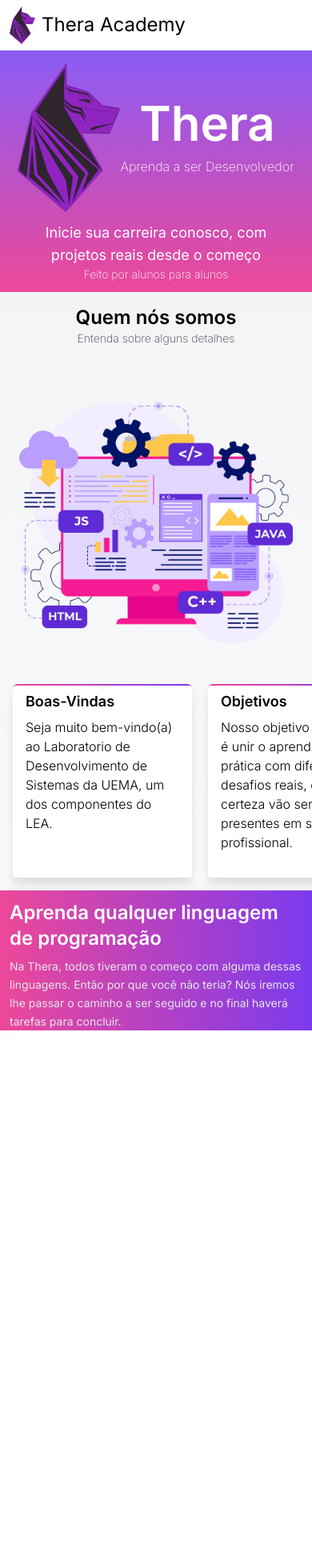
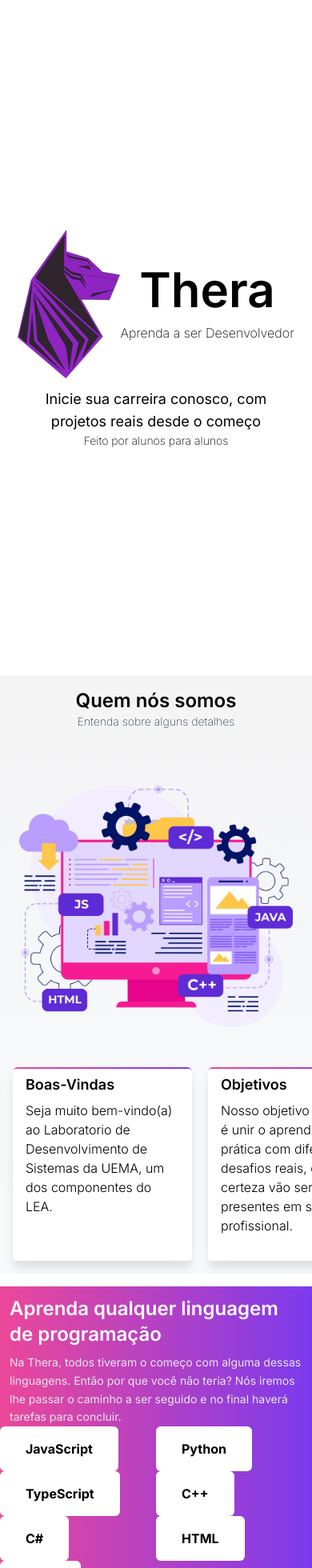
Before and after one commit to theralab/Site-Thera, a Next.js app in the folder my-app/: page / in a window 390 px wide. Shown: the top 1960 px of the page at 80% size. Before the commit the page ends 1288 px from the top, so only its background shows below. Built offline with nearby package versions, Linux system fonts and the light colour scheme.

Commit message:
modificações grandes no design
precisa de refatoração nas partes modificadas e colocar as
funcionalidades para mobile, esta com erro para importar os Assets mas
por enquanto ainda não está quebrando

```diff
--- a/my-app/src/app/components/BusinessCard/Card.jsx
+++ b/my-app/src/app/components/BusinessCard/Card.jsx
@@ -1,7 +1,7 @@
 export default function Card({ title, description }) {
 
   return (
-    <div className="row-span-2 col-span-1 pt-0.5 drop-shadow-xl bg-gradient-to-r from-pink-500 to-violet-600 duration-300 rounded-md ">
+    <div className="pt-0.5 snap-center drop-shadow-xl bg-gradient-to-r from-pink-500 to-violet-600 duration-300 rounded-md ">
       <div className="bg-white pb-8 rounded px-4 pt-1.5 h-full">
         <p className="font-semibold text-lg mb-1.5">{title}</p>
         <p className="font-light lg:w-full w-48">{description}</p>
--- a/my-app/src/app/components/BusinessCard/DivCards.jsx
+++ b/my-app/src/app/components/BusinessCard/DivCards.jsx
@@ -2,7 +2,7 @@ import Card from "./Card";
 
 export default function DivCards() {
   return (
-    <div className="grid-cols-4 flex p-4 gap-x-5 overflow-scroll">
+    <div className="flex mb-4 flex-row scroll-smooth sm:scroll-auto p-4 gap-x-5 overflow-scroll snap-x">
       <Card
         title="Boas-Vindas"
         description="Seja muito bem-vindo(a) ao Laboratorio
--- /dev/null
+++ b/my-app/src/app/components/LanguagesGrid/Language.jsx
@@ -0,0 +1,9 @@
+export default function Language({ symbol, name }) {
+
+  return (
+    <div className="rounded-md col-span-1 row-span-1 flex px-8 py-4 bg-white w-min text-black font-bold">
+      <image src={{ symbol }} alt={name} />
+      <span>{name}</span>
+    </div>
+  )
+}
--- /dev/null
+++ b/my-app/src/app/components/LanguagesGrid/LanguagesGrid.jsx
@@ -0,0 +1,22 @@
+import Language from "./Language";
+import JS from "../../assets/language-js.png"
+import PY from "../../assets/language-python.png"
+import TS from "../../assets/language-ts.png"
+import CPP from "../../assets/language-cpp.png"
+import CS from "../../assets/language-cs.png"
+import HTML from "../../assets/language-html.png"
+import JAVA from "../../assets/springboot.svg"
+
+export default function LanguagesGrid() {
+  return (
+    <div className="grid grid-cols-2 grid-flow-row">
+      <Language name="JavaScript" symbol={JS} />
+      <Language name="Python" symbol={PY} />
+      <Language name="TypeScript" symbol={TS} />
+      <Language name="C++" symbol={CPP} />
+      <Language name="C#" symbol={CS} />
+      <Language name="HTML" symbol={HTML} />
+      <Language name="Java" symbol={JAVA} />
+    </div>
+  )
+}
--- a/my-app/src/app/components/home/Presentation.js
+++ b/my-app/src/app/components/home/Presentation.js
@@ -1,6 +1,8 @@
+import LanguagesGrid from "../LanguagesGrid/LanguagesGrid";
+
 export default function Presentation() {
   return (
-    <div className="flex flex-col text-white bg-gradient-to-r from-pink-500 to-violet-600">
+    <div className="flex flex-col h-screen text-white bg-gradient-to-r from-pink-500 to-violet-600">
       {/* TODO: Encontrar melhor organização para os textos (formatação) */}
       <div className="mx-3 mt-3">
         <span className="text-2xl font-semibold">
@@ -13,7 +15,8 @@ export default function Presentation() {
         </p>
       </div>
       <div>
-      {/* TODO: Grid com as imagens das linguagens de programação */}
+        {/* TODO: Grid com as imagens das linguagens de programação */}
+        <LanguagesGrid />
       </div>
     </div>
   );
--- a/my-app/src/app/components/home/Slogan.js
+++ b/my-app/src/app/components/home/Slogan.js
@@ -1,6 +1,6 @@
 export default function Slogan() {
   return (
-    <div className="flex flex-col justify-center items-center text-white py-3 text-pretty text-center mx-10">
+    <div className="flex flex-col justify-center items-center text-black py-3 text-pretty text-center mx-10">
       <h3 className="text-lg">
         Inicie sua carreira conosco, com projetos reais desde o começo
       </h3>
--- a/my-app/src/app/components/home/SubTitle.js
+++ b/my-app/src/app/components/home/SubTitle.js
@@ -1,6 +1,6 @@
 export default function SubTitle() {
   return (
-    <h2 className="text-white mt-3 font-extralight">
+    <h2 className="text-black mt-3 font-extralight">
       Aprenda a ser Desenvolvedor
     </h2>
   );
--- a/my-app/src/app/components/home/TitleSection.js
+++ b/my-app/src/app/components/home/TitleSection.js
@@ -3,13 +3,15 @@ import logo from "../../assets/watchdogs.svg";
 import SubTitle from "./SubTitle";
 import Slogan from "./Slogan";
 
+const styleRemoved = "bg-gradient-to-t from-pink-500 to-violet-500"
+
 export default function TitleSection() {
   return (
-    <div className="flex flex-col justify-center items-center bg-gradient-to-t from-pink-500 to-violet-500">
+    <div className="flex flex-col h-screen justify-center items-center ">
       <div className="flex mt-4 flex-row">
         <Image className="w-32" src={logo} alt="Thera logo" />
         <div className="flex flex-col justify-center items-center">
-          <h1 className="text-6xl text-white font-semibold">Thera</h1>
+          <h1 className="text-6xl text-black font-semibold">Thera</h1>
           <SubTitle />
         </div>
       </div>
--- a/my-app/src/app/page.js
+++ b/my-app/src/app/page.js
@@ -3,16 +3,24 @@ import TitleSection from "./components/home/TitleSection";
 import AboutSection from "./components/home/AboutSection";
 import Presentation from "./components/home/Presentation";
 
+// Adicionar para mobile
+const removedHeader = "<div className=mx-3><Header /></div>"
+
 export default function Home() {
   return (
-    <div className="h-screen">
-      <div className="mx-3">
-        <Header />
-      </div>
-      <main>
-        <TitleSection />
-        <AboutSection />
-        <Presentation />
+    <div className="h-full">
+      <main className="scroll-smooth snap-mandatory snap-y">
+        <div className="snap-center">
+          <TitleSection />
+        </div>
+
+        <div className="snap-center">
+          <AboutSection />
+        </div>
+
+        <div className="snap-center">
+          <Presentation />
+        </div>
       </main>
     </div>
   );
```
